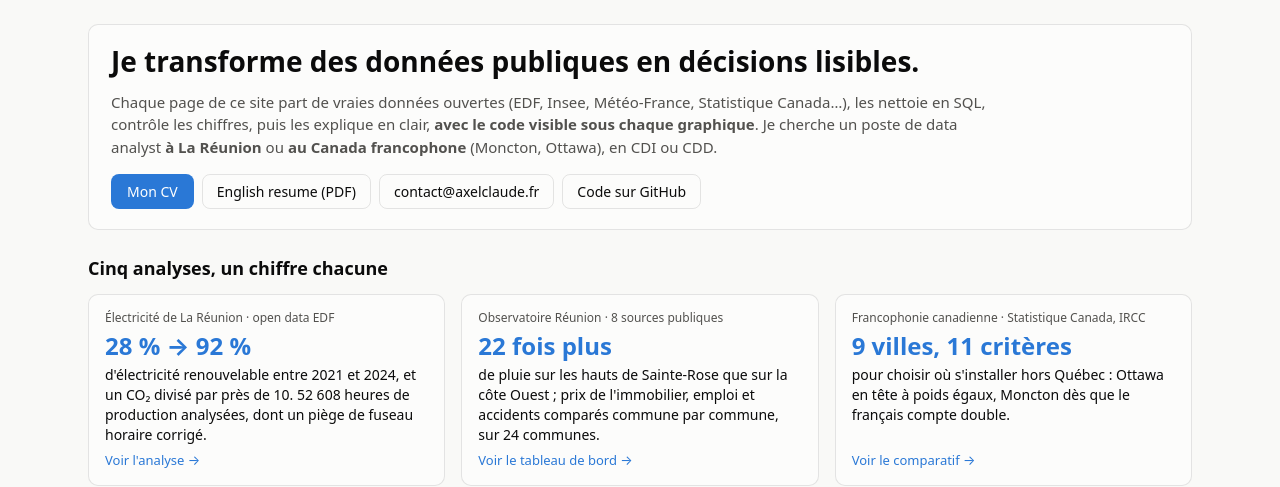
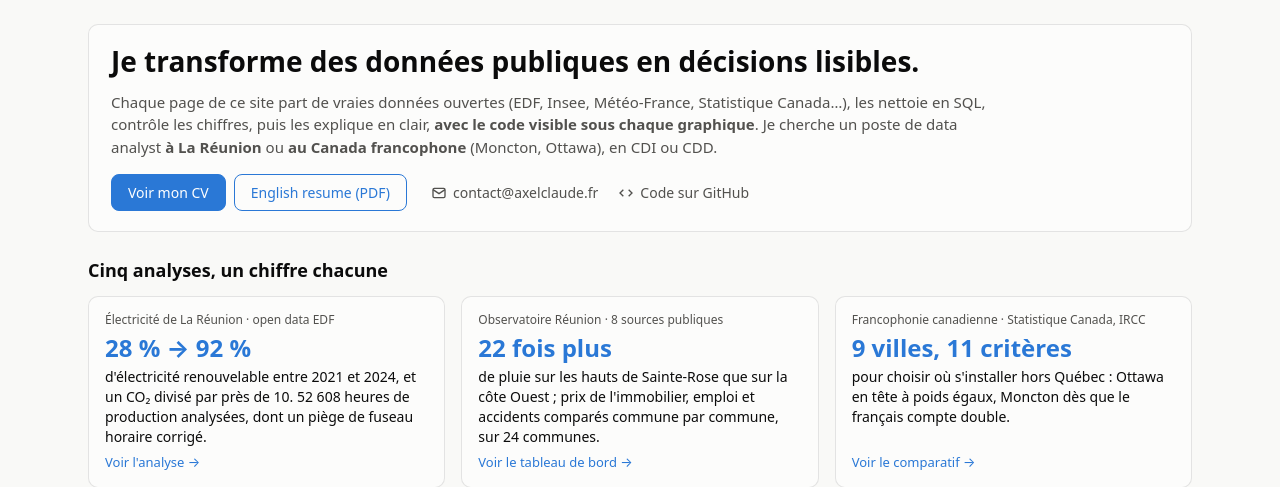
Before and after one commit to AwelCarl972/Portfolio, a FastAPI app: page / in a window 1280 px wide. Shown: the part 108-595 px from the top of the page. Run offline with FastAPI, Linux system fonts and the light colour scheme; some libraries are stand-ins or nearby versions.

Commit message:
Accueil : deux boutons pour les CV, contact et GitHub en simples liens
Quatre boutons identiques se lisaient comme un sélecteur dont le CV était l'option choisie.

Co-Authored-By: Claude Opus 5.5 <noreply@anthropic.com>

```diff
--- a/app/presentation/web/templates/accueil.html
+++ b/app/presentation/web/templates/accueil.html
@@ -12,9 +12,16 @@
     .projet:hover { border-color: var(--s1); }
     .projet .chiffre { font-size: 24px; font-weight: 700; color: var(--s1); line-height: 1.1; }
     .projet .lien { margin-top: auto; font-size: 13px; color: var(--s1); }
-    .btn { display: inline-block; background: var(--s1); color: #fff; border-radius: 8px; padding: 7px 16px; font-size: 14px; font-weight: 500; }
-    .btn-ghost { display: inline-block; border: 1px solid var(--border); border-radius: 8px; padding: 6px 14px; font-size: 14px; }
-    .btn-ghost:hover { border-color: var(--s1); }
+    /* Deux vrais boutons (les CV), puis de simples liens : un rang de boutons identiques se lit comme un sélecteur */
+    .btn, .btn-ghost { display: inline-flex; align-items: center; gap: 6px; border-radius: 8px; padding: 7px 16px; font-size: 14px; font-weight: 500;
+                       border: 1px solid var(--s1); transition: background .15s; }
+    .btn { background: var(--s1); color: #fff; } .btn:hover { filter: brightness(1.1); }
+    .btn-ghost { color: var(--s1); } .btn-ghost:hover { background: color-mix(in srgb, var(--s1) 12%, transparent); }
+    .btn:focus, .btn-ghost:focus, .lien-contact:focus { outline: none; }
+    .btn:focus-visible, .btn-ghost:focus-visible, .lien-contact:focus-visible { outline: 2px solid var(--s1); outline-offset: 2px; }
+    .lien-contact { display: inline-flex; align-items: center; gap: 6px; font-size: 14px; color: var(--text-secondary); }
+    .lien-contact:hover { color: var(--text-primary); text-decoration: underline; }
+    .lien-contact svg { width: 16px; height: 16px; }
     .tag { display: inline-block; font-size: 12px; border: 1px solid var(--border); border-radius: 999px; padding: 2px 10px; margin: 0 4px 6px 0; }
   </style>
 </head>
@@ -31,11 +38,19 @@
     <p class="muted" style="font-size: 15px; max-width: 60em">Chaque page de ce site part de vraies données ouvertes (EDF, Insee, Météo-France, Statistique Canada…),
       les nettoie en SQL, contrôle les chiffres, puis les explique en clair, <b>avec le code visible sous chaque graphique</b>. Je cherche un poste de
       data analyst <b>à La Réunion</b> ou <b>au Canada francophone</b> (Moncton, Ottawa), en CDI ou CDD.</p>
-    <div class="flex flex-wrap gap-2 pt-1">
-      <a class="btn" href="/cv">Mon CV</a>
-      <a class="btn-ghost" href="/static/cv/CV-Axel-Claude-Data-Analyst-EN.pdf">English resume (PDF)</a>
-      <a class="btn-ghost" href="mailto:contact@axelclaude.fr">contact@axelclaude.fr</a>
-      <a class="btn-ghost" href="https://github.com/AwelCarl972/Portfolio">Code sur GitHub</a>
+    <div class="flex flex-wrap items-center gap-x-6 gap-y-3 pt-1">
+      <div class="flex flex-wrap gap-2">
+        <a class="btn" href="/cv">Voir mon CV</a>
+        <a class="btn-ghost" href="/static/cv/CV-Axel-Claude-Data-Analyst-EN.pdf">English resume (PDF)</a>
+      </div>
+      <div class="flex flex-wrap gap-x-5 gap-y-2">
+        <a class="lien-contact" href="mailto:contact@axelclaude.fr">
+          <svg viewBox="0 0 24 24" fill="none" stroke="currentColor" stroke-width="2" aria-hidden="true"><rect x="3" y="5" width="18" height="14" rx="2"/><path d="m3 7 9 6 9-6"/></svg>
+          contact@axelclaude.fr</a>
+        <a class="lien-contact" href="https://github.com/AwelCarl972/Portfolio">
+          <svg viewBox="0 0 24 24" fill="none" stroke="currentColor" stroke-width="2" aria-hidden="true"><path d="m8 7-5 5 5 5M16 7l5 5-5 5"/></svg>
+          Code sur GitHub</a>
+      </div>
     </div>
   </section>
 
```
